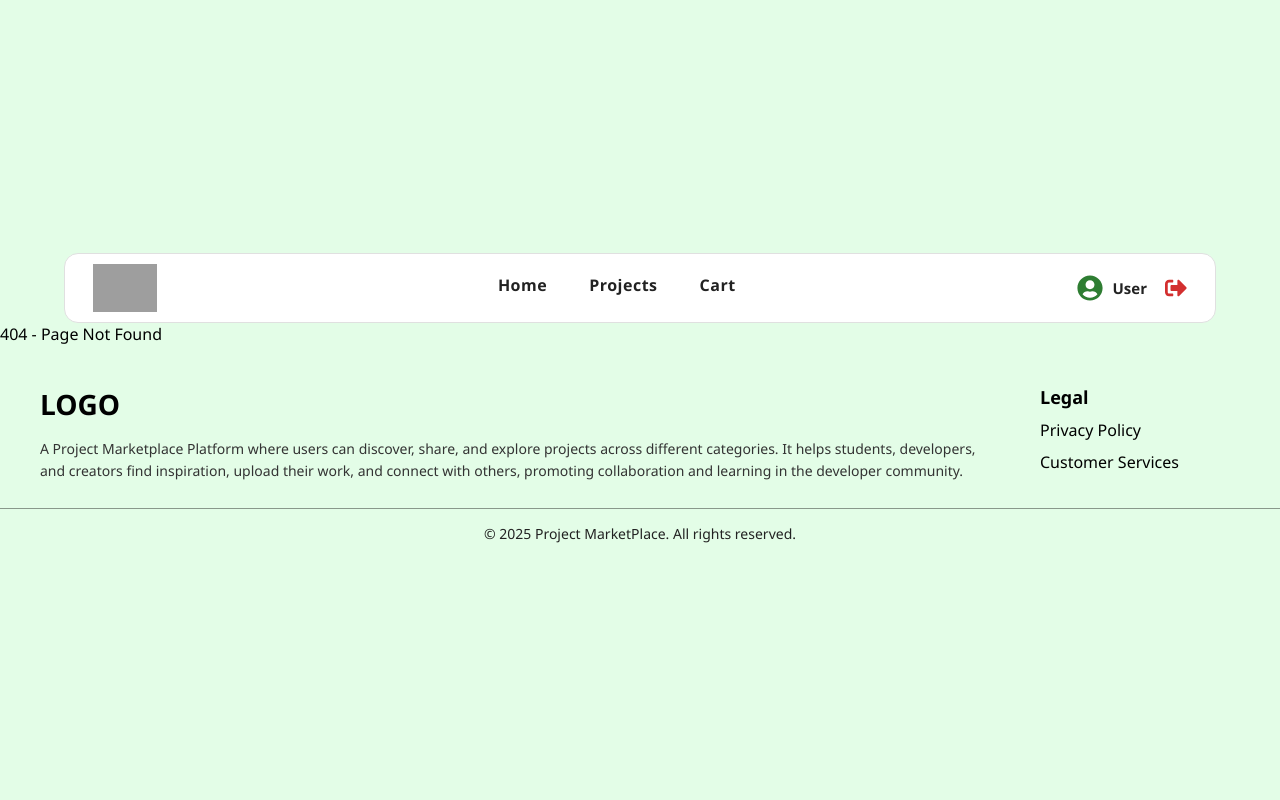
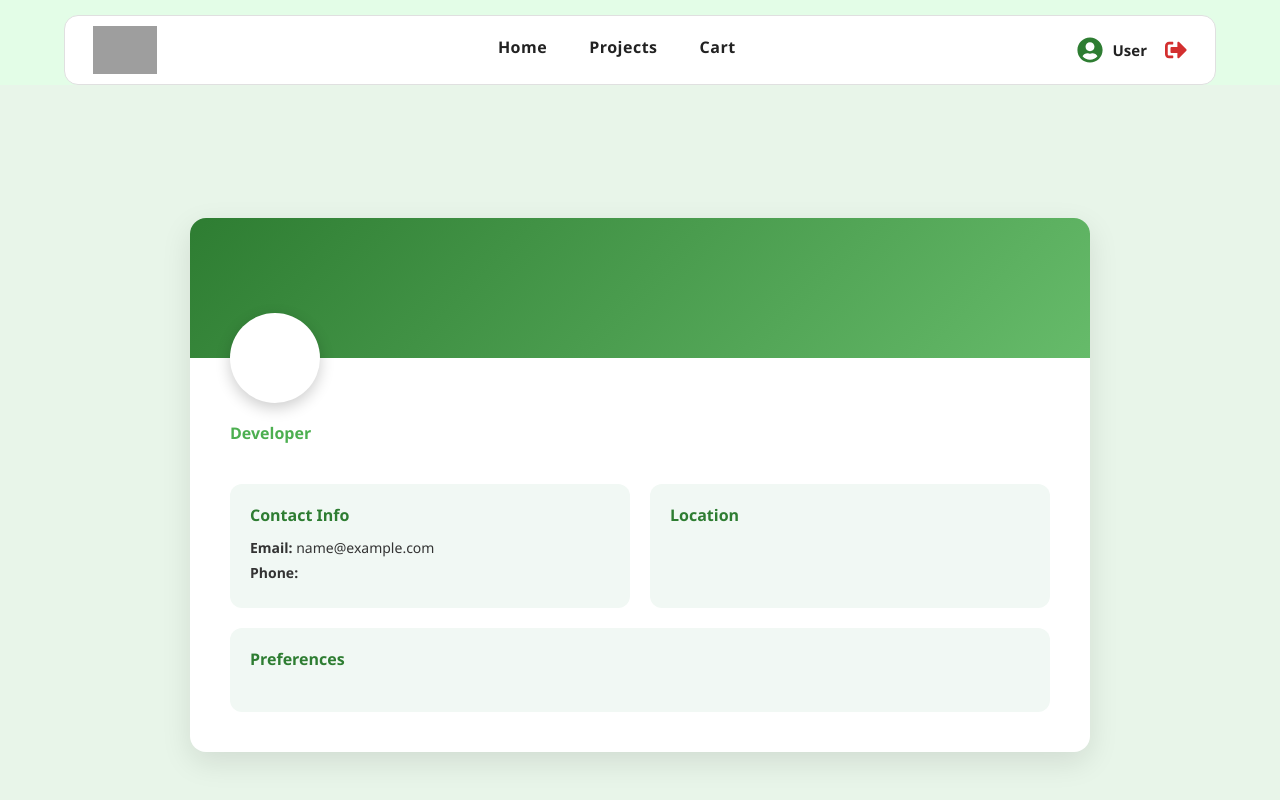
Before and after one commit to KripaGurung/marketmycode, a React (Vite) app in the folder frontend/: page /profile in a window 1280 px wide. Shown: the top 800 px of the page. Built offline with nearby package versions, Linux system fonts and the light colour scheme; sample sign-in values are in the browser's storage; grey boxes are pictures that could not be loaded.

Commit message:
Implement profile page logic for logged-in user

```diff
--- a/frontend/src/App.jsx
+++ b/frontend/src/App.jsx
@@ -9,6 +9,7 @@ import Home from './pages/home/home.jsx';
 import Footer from "./component/Footer/Footer.jsx";
 import Project from './pages/projects/project.jsx';
 import Create from './pages/upload/create.jsx';
+import Profile from './pages/profile/profile.jsx';
 
 function AppContent() {
   const location = useLocation();
@@ -29,6 +30,7 @@ function AppContent() {
         <Route path="/home" element={ isLoggedIn ? <Home /> : <Navigate to="/" replace /> } />
         <Route path="/project" element={ isLoggedIn ? <Project /> : <Navigate to="/" replace /> } />
         <Route path="/upload" element={isLoggedIn ? <Create /> : <Navigate to="/" />} />
+        <Route path="/profile" element={ isLoggedIn ? <Profile /> : <Navigate to="/" replace /> } />
 
         <Route path="*" element={ <div className="min-h-screen flex items-center justify-center text-xl text-gray-600"> 404 - Page Not Found </div> } />
 
--- a/frontend/src/component/Navbar/Navbar.jsx
+++ b/frontend/src/component/Navbar/Navbar.jsx
@@ -39,10 +39,11 @@ const Navbar = () => {
               <span>Login</span>
             </div>
           ) : (
-            <div className="nav-auth">
+
+            <div className="nav-auth" onClick={() => navigate("/profile")} style={{ cursor: "pointer" }}>
               <FaUserCircle size={26} />
               <span>{name || "User"}</span>
-              <FaSignOutAlt onClick={handleLogout} />
+              <FaSignOutAlt onClick={(e) => { e.stopPropagation(); handleLogout()}}/>
             </div>
           )}
         </div>
--- a/frontend/src/pages/login/login.jsx
+++ b/frontend/src/pages/login/login.jsx
@@ -25,22 +25,26 @@ const Login = () => {
 
     try {
       const res = await authApi.loginUser(username, password);
-
       const { token, refresh_token, user_id, fullname } = res.data.data;
 
-      dispatch(setLogin({ userId: user_id, token: token }));
+      const user = {
+        id: user_id,
+        fullname: fullname,
+      };
+
+      dispatch(setLogin({ token, user }));
 
       localStorage.setItem("token", token);
       localStorage.setItem("refresh_token", refresh_token);
-      localStorage.setItem("user_id", user_id);
-      localStorage.setItem("name", fullname);
+      localStorage.setItem("user", JSON.stringify(user));
 
       toast.success("Login successful!");
-      console.log("LOGIN SUCCESS");
       navigate("/home");
 
     } catch (error) {
-      toast.error( error.response?.data?.error || "Invalid username or password" );
+      toast.error(
+        error.response?.data?.error || "Invalid username or password"
+      );
     }
   };
 
@@ -49,33 +53,29 @@ const Login = () => {
       <h1>Welcome Back!</h1>
 
       <form id="login-form" onSubmit={handleSubmit}>
-
         <div className="form-container">
-
           <label>Username</label>
-          <input type="text" placeholder="Enter Your Username" required value={username} onChange={(e) => setUsername(e.target.value)} />
+          <input type="text" placeholder="Enter Your Username" value={username} onChange={(e) => setUsername(e.target.value)} />
 
           <label>Password</label>
-          <input type="password" placeholder="Enter Your Password" required value={password} onChange={(e) => setPassword(e.target.value)} />
-
+          <input type="password" placeholder="Enter Your Password" value={password} onChange={(e) => setPassword(e.target.value)} />
         </div>
 
         <div className="remember-forgot">
           <label>
             <input type="checkbox" /> Remember me
           </label>
-
-          <span className="forgot-link" onClick={() => setShowPopup(true)}>Forgot password?</span>
-
+          <span className="forgot-link" onClick={() => setShowPopup(true)}> Forgot password? </span>
         </div>
 
-        <div className="buttons"> <button type="submit">Login</button> </div>
+        <div className="buttons">
+          <button type="submit">Login</button>
+        </div>
 
         <p>
           Don't have an account?{" "}
-          <span onClick={() => navigate("/signup")}className="login-link">Register</span>
+          <span onClick={() => navigate("/signup")} className="login-link" > Register </span>
         </p>
-
       </form>
 
       {showPopup && ( <ForgotPasswordPopup onClose={() => setShowPopup(false)} /> )}
--- a/frontend/src/pages/login/loginSlice.js
+++ b/frontend/src/pages/login/loginSlice.js
@@ -1,26 +1,34 @@
 import { createSlice } from "@reduxjs/toolkit";
 
 const token = localStorage.getItem("token");
-const userId = localStorage.getItem("user_id");
+const user = JSON.parse(localStorage.getItem("user"));
 
-const initialState = { userId: userId, token: token, isLoggedIn: !!token };
+const initialState = {
+  user: user || null,
+  token: token || null,
+  isLoggedIn: !!token,
+};
 
 const loginSlice = createSlice({
   name: "login",
   initialState,
   reducers: {
     setLogin: (state, action) => {
-      state.userId = action.payload.userId;
       state.token = action.payload.token;
+      state.user = action.payload.user;
       state.isLoggedIn = true;
     },
+    setUser: (state, action) => {
+      state.user = action.payload;
+    },
     logout: (state) => {
-      state.userId = null;
+      state.user = null;
       state.token = null;
       state.isLoggedIn = false;
+      localStorage.clear();
     },
   },
 });
 
-export const { setLogin, logout } = loginSlice.actions;
+export const { setLogin, setUser, logout } = loginSlice.actions;
 export default loginSlice.reducer;
--- /dev/null
+++ b/frontend/src/pages/profile/profile.css
@@ -0,0 +1,101 @@
+* {
+    box-sizing: border-box;
+    font-family: "Segoe UI", sans-serif;
+}
+
+.profile-wrapper {
+    min-height: 100vh;
+    background: #e8f5e9;
+    display: flex;
+    justify-content: center;
+    align-items: center;
+    padding: 20px;
+}
+
+.profile-card {
+    width: 900px;
+    background: #fff;
+    border-radius: 16px;
+    box-shadow: 0 10px 30px rgba(0, 0, 0, 0.1);
+    overflow: hidden;
+}
+
+.profile-header {
+    height: 140px;
+    background: linear-gradient(135deg, #2e7d32, #66bb6a);
+    position: relative;
+}
+
+.avatar {
+    width: 90px;
+    height: 90px;
+    background: #fff;
+    color: #2e7d32;
+    border-radius: 50%;
+    position: absolute;
+    bottom: -45px;
+    left: 40px;
+    display: flex;
+    align-items: center;
+    justify-content: center;
+    font-size: 38px;
+    font-weight: bold;
+    box-shadow: 0 5px 15px rgba(0, 0, 0, 0.2);
+}
+
+.profile-main {
+    padding: 60px 40px 20px;
+}
+
+.profile-main h2 {
+    color: #1b5e20;
+    margin-bottom: 4px;
+}
+
+.role {
+    color: #4caf50;
+    font-weight: 600;
+}
+
+.profile-info {
+    display: grid;
+    grid-template-columns: repeat(2, 1fr);
+    gap: 20px;
+    padding: 20px 40px 40px;
+}
+
+.info-box {
+    background: #f1f8f4;
+    border-radius: 12px;
+    padding: 20px;
+}
+
+.info-box h4 {
+    color: #2e7d32;
+    margin-bottom: 12px;
+}
+
+.info-box p {
+    color: #333;
+    font-size: 14px;
+    margin-bottom: 6px;
+}
+
+.info-box.full {
+    grid-column: span 2;
+}
+
+.tags {
+    display: flex;
+    flex-wrap: wrap;
+    gap: 10px;
+}
+
+.tag {
+    background: #c8e6c9;
+    color: #1b5e20;
+    padding: 6px 14px;
+    border-radius: 20px;
+    font-size: 13px;
+    font-weight: 600;
+}
--- /dev/null
+++ b/frontend/src/pages/profile/profile.jsx
@@ -0,0 +1,70 @@
+import React, { useEffect } from "react";
+import "./profile.css";
+import { useDispatch, useSelector } from "react-redux";
+import authApi from "../../services/authApi";
+import { setUser } from "../login/loginSlice";
+
+const Profile = () => {
+  const dispatch = useDispatch();
+  const token = useSelector((state) => state.login.token);
+  const user = useSelector((state) => state.login.user);
+
+  useEffect(() => {
+    const fetchProfile = async () => {
+      try {
+        const res = await authApi.getMe(token);
+        dispatch(setUser(res.data));
+        localStorage.setItem("user", JSON.stringify(res.data));
+      } catch {
+        console.error("Failed to fetch profile");
+      }
+    };
+
+    if (token && !user?.email) {
+      fetchProfile();
+    }
+  }, [token, dispatch, user]);
+
+  if (!user) return <p>Loading...</p>;
+
+  return (
+    <div className="profile-wrapper">
+      <div className="profile-card">
+        <div className="profile-header">
+          <div className="avatar">
+            {user.fullname?.charAt(0)}
+          </div>
+        </div>
+
+        <div className="profile-main">
+          <h2>{user.fullname}</h2>
+          <p className="role">{user.level} Developer</p>
+        </div>
+
+        <div className="profile-info">
+          <div className="info-box">
+            <h4>Contact Info</h4>
+            <p><strong>Email:</strong> {user.email}</p>
+            <p><strong>Phone:</strong> {user.phone}</p>
+          </div>
+
+          <div className="info-box">
+            <h4>Location</h4>
+            <p>{user.country}</p>
+          </div>
+
+          <div className="info-box full">
+            <h4>Preferences</h4>
+            <div className="tags">
+              {user.preference?.map((item, i) => (
+                <span key={i} className="tag">{item}</span>
+              ))}
+            </div>
+          </div>
+        </div>
+      </div>
+    </div>
+  );
+};
+
+export default Profile;
--- a/frontend/src/pages/signup/signup.jsx
+++ b/frontend/src/pages/signup/signup.jsx
@@ -5,7 +5,14 @@ import { useNavigate } from "react-router-dom";
 import { FaEye, FaEyeSlash } from "react-icons/fa";
 import signupUser from "../../services/authApi";
 import { useDispatch, useSelector } from "react-redux";
-import { updateField, addInterest, removeInterest, nextStep, prevStep, resetForm } from "./registerFormSlice";
+import {
+  updateField,
+  addInterest,
+  removeInterest,
+  nextStep,
+  prevStep,
+  resetForm,
+} from "./registerFormSlice";
 
 const Register = () => {
   const dispatch = useDispatch();
@@ -61,6 +68,11 @@ const Register = () => {
         toast.error("Select at least 3 interests.");
         return false;
       }
+
+      if (!form.skill) {
+        toast.error("Please choose your level.");
+        return false;
+      }
     }
 
     if (form.currentStep === 3) {
@@ -83,13 +95,28 @@ const Register = () => {
     e.preventDefault();
     if (!validateStep()) return;
 
-  const payload = { username: form.userName, email: form.email, fullname: form.name, password: form.password};
+    const payload = {
+      username: form.userName,
+      email: form.email,
+      fullname: form.name,
+      password: form.password,
+      phone: form.phone,
+      country: form.country,
+      preference: form.interests,
+      level:
+        form.skill === "beginner"
+          ? "Beginner"
+          : form.skill === "intermediate"
+          ? "Intermediate"
+          : "Professional",
+    };
+
     console.log("SIGNUP PAYLOAD:", payload);
 
     try {
       await signupUser.signupUser(payload);
       toast.success("Registration successful!");
-    console.log("SIGNUP SUCCESS");
+      console.log("User registered successfully");
       dispatch(resetForm());
       navigate("/");
     } catch (error) {
@@ -100,14 +127,11 @@ const Register = () => {
 
   return (
     <div className="main-container">
-
       <div className="form-container">
         <h2>Registration Form</h2>
 
         <div className="steps">
-          {[0, 1, 2, 3].map((i) => (
-            <div key={i} className={`step ${form.currentStep >= i ? "active" : ""}`} > {i + 1} </div>
-          ))}
+          {[0, 1, 2, 3].map((i) => ( <div key={i} className={`step ${form.currentStep >= i ? "active" : ""}`}> {i + 1} </div> ))}
         </div>
 
         <form id="register-form" onSubmit={handleSubmit}>
@@ -116,26 +140,24 @@ const Register = () => {
               <h3>Account Information</h3>
 
               <label>Full Name</label>
-              <input type="text" value={form.name} placeholder="Enter Your Full Name" onChange={(e) => dispatch(updateField({ field: "name", value: e.target.value }))} />
+              <input type="text" value={form.name} placeholder="Enter Your Full Name" onChange={(e) => dispatch( updateField({ field: "name", value: e.target.value }))} />
 
               <label>Email</label>
               <input type="email" value={form.email} placeholder="Enter Your Email" onChange={(e) => dispatch( updateField({ field: "email", value: e.target.value }))} />
 
               <label>Password</label>
-
               <div className="password-wrapper">
-                <input type={showPassword ? "text" : "password"} value={form.password} placeholder="Enter Your Password" onChange={(e) => dispatch(updateField({ field: "password", value: e.target.value }))} />
+                <input type={showPassword ? "text" : "password"} value={form.password} placeholder="Enter Your Password" onChange={(e) => dispatch( updateField({ field: "password", value: e.target.value }))} />
                 <span className="eye-btn" onClick={() => setShowPassword(!showPassword)} > {showPassword ? <FaEyeSlash /> : <FaEye />} </span>
               </div>
 
               <label>Confirm Password</label>
-
               <div className="password-wrapper">
                 <input type={showConfirmPassword ? "text" : "password"} value={form.confirmPassword} placeholder="Confirm Your Password" onChange={(e) => dispatch( updateField({ field: "confirmPassword", value: e.target.value }))} />
                 <span className="eye-btn" onClick={() => setShowConfirmPassword(!showConfirmPassword)} > {showConfirmPassword ? <FaEyeSlash /> : <FaEye />} </span>
               </div>
 
-              <button type="button-next" className="next" onClick={handleNext}> Next </button>
+              <button type="button-next" onClick={handleNext}> Next </button>
             </div>
           )}
 
@@ -150,10 +172,11 @@ const Register = () => {
               <input type="tel" value={form.phone} onChange={(e) => dispatch( updateField({ field: "phone", value: e.target.value }))} />
 
               <label>Country</label>
-              <input type="text" value={form.country} onChange={(e) => dispatch( updateField({ field: "country", value: e.target.value }))}/>
+              <input type="text" value={form.country} onChange={(e) => dispatch( updateField({ field: "country", value: e.target.value }))} />
 
               <button type="button-next" onClick={handlePrev}> Previous </button>
               <button type="button-next" onClick={handleNext}> Next </button>
+
             </div>
           )}
 
@@ -163,7 +186,6 @@ const Register = () => {
 
               {["Web App", "Mobile App", "UI/UX", "AI/ML", "Data Science"].map(
                 (interest) => (
-
                   <label key={interest}>
                     <input type="checkbox" value={interest} checked={form.interests.includes(interest)} onChange={handleInterestChange} />
                     {interest}
@@ -172,30 +194,35 @@ const Register = () => {
               )}
 
               <select value={form.skill} onChange={(e) => dispatch( updateField({ field: "skill", value: e.target.value }))}>
+
+                <option value="" disabled> Choose your level </option>
                 <option value="beginner">Beginner</option>
                 <option value="intermediate">Intermediate</option>
-                <option value="advanced">Advanced</option>
+                <option value="advanced">Professional</option>
+
               </select>
 
               <button type="button-next" onClick={handlePrev}> Previous </button>
-              <button type="button-next" onClick={handleNext}>Next </button>
+              <button type="button-next" onClick={handleNext}> Next </button>
             </div>
           )}
 
           {form.currentStep === 3 && (
             <div className="formStep active">
-
               <label>
                 <input type="checkbox" checked={form.termsAccepted} onChange={(e) => dispatch( updateField({ field: "termsAccepted", value: e.target.checked }))} />
                 I agree to the terms
               </label>
 
-              <button type="button-next" onClick={handlePrev}>Previous</button>
+              <button type="button-next" onClick={handlePrev}> Previous </button>
               <button type="submit">Create Account</button>
             </div>
           )}
 
-          <p className="login-redirect"> Already have an account?{" "} <span onClick={() => navigate("/")} className="login-link">Login</span> </p>
+          <p className="login-redirect">
+            Already have an account?{" "}
+            <span onClick={() => navigate("/")} className="login-link"> Login </span>
+          </p>
         </form>
       </div>
     </div>
--- a/frontend/src/services/authApi.js
+++ b/frontend/src/services/authApi.js
@@ -24,5 +24,11 @@ const forgotPassword = (email) => {
   });
 };
 
-
-export default {signupUser, loginUser, forgotPassword};
+const getMe = (token) => {
+  return axios.get(`${BASE_URL}/auth/test/me`, {
+    headers: {
+      Authorization: `Bearer ${token}`,
+    },
+  });
+};
+export default {signupUser, loginUser, forgotPassword, getMe};
```
Also changed, not shown: frontend/src/pages/upload/create.css (+0 -11 lines). Lines whose indentation alone changed are shown as unchanged.
